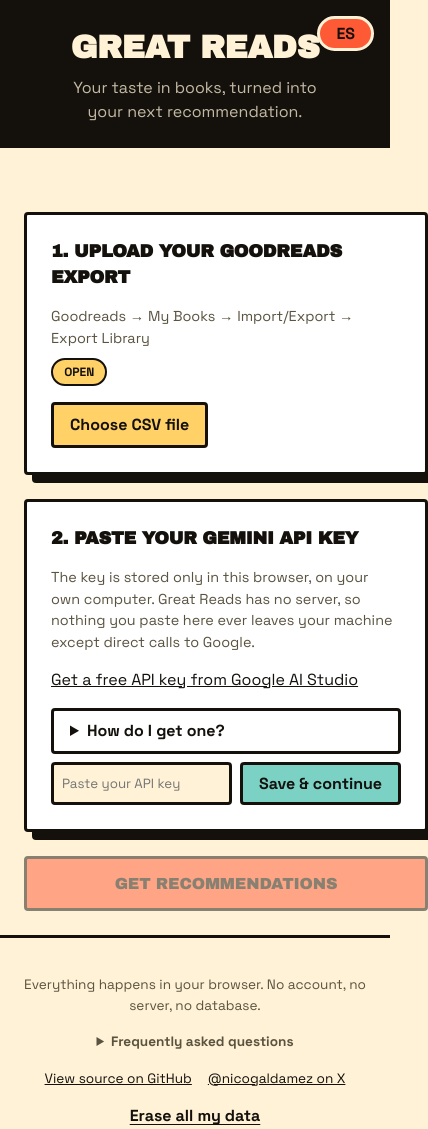
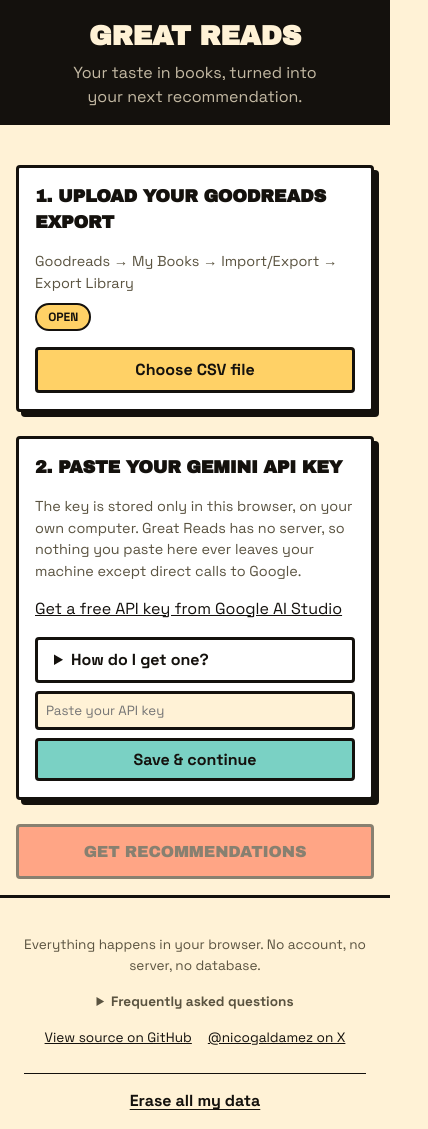
Before and after one commit to nicogaldamez/greatreads, a website with bundled scripts: page index.html in a window 390 px wide. Shown: the whole page, 428 px wide, since content can reach past the window. Built offline with nearby package versions, Linux system fonts and the light colour scheme.

Commit message:
Detach the danger zone from footer links, drop the manual language toggle
"Borrar todos mis datos" read as randomly stuck next to the GitHub/X
links since it's a destructive action, not another social link — it now
sits below a divider, on its own.

Also removes the ES/EN toggle button: locale is fully automatic (saved
choice, then browser language), and there was no way to override it
manually left to preserve now that the button and its i18n keys are gone.

```diff
--- a/index.html
+++ b/index.html
@@ -16,9 +16,6 @@
   <header class="site-header">
     <h1 data-i18n="app.title">Great Reads</h1>
     <p class="tagline" data-i18n="app.tagline"></p>
-    <button id="lang-toggle" class="lang-toggle" type="button" aria-label="Toggle language">
-      <span id="lang-toggle-label">ES</span>
-    </button>
   </header>
 
   <main>
@@ -137,6 +134,8 @@
       <a href="https://github.com/nicogaldamez/greatreads" target="_blank" rel="noopener"
          data-i18n="footer.sourceLink"></a>
       <a href="https://x.com/nicogaldamez" target="_blank" rel="noopener" data-i18n="footer.xLink"></a>
+    </div>
+    <div class="footer-danger-zone">
       <button id="clear-data-btn" type="button" class="link-btn danger-btn"
               data-i18n="privacy.clearAll"></button>
     </div>
--- a/src/i18n/en.js
+++ b/src/i18n/en.js
@@ -1,8 +1,6 @@
 export default {
   'app.title': 'Great Reads',
   'app.tagline': 'Your taste in books, turned into your next recommendation.',
-  'app.langToggle.es': 'ES',
-  'app.langToggle.en': 'EN',
 
   'upload.title': '1. Upload your Goodreads export',
   'upload.instructions': 'Goodreads → My Books → Import/Export → Export Library',
--- a/src/i18n/es.js
+++ b/src/i18n/es.js
@@ -1,8 +1,6 @@
 export default {
   'app.title': 'Great Reads',
   'app.tagline': 'Tu gusto lector, convertido en la próxima recomendación.',
-  'app.langToggle.es': 'ES',
-  'app.langToggle.en': 'EN',
 
   'upload.title': '1. Subí tu biblioteca de Goodreads',
   'upload.instructions': 'Goodreads → My Books → Import/Export → Export Library',
--- a/src/main.js
+++ b/src/main.js
@@ -3,7 +3,7 @@
 import { getRecommendations, validateApiKey } from './lib/gemini.js';
 import { validateRecommendations, normalize } from './lib/catalog.js';
 import * as storage from './lib/storage.js';
-import { t, getLocale, setLocale, applyTranslations } from './i18n/index.js';
+import { t, getLocale, applyTranslations } from './i18n/index.js';
 import { renderResults } from './ui/render.js';
 
 const state = {
@@ -21,8 +21,6 @@
 };
 
 const el = {
-  langToggle: document.getElementById('lang-toggle'),
-  langToggleLabel: document.getElementById('lang-toggle-label'),
   csvInput: document.getElementById('csv-input'),
   uploadStatus: document.getElementById('upload-status'),
   uploadError: document.getElementById('upload-error'),
@@ -71,10 +69,6 @@
 /** @param {string} key @param {Record<string, string|number>} [vars] */
 function setLoadingPhase(key, vars) {
   el.loadingText.textContent = t(key, vars);
-}
-
-function updateLangToggleLabel() {
-  el.langToggleLabel.textContent = getLocale() === 'es' ? t('app.langToggle.en') : t('app.langToggle.es');
 }
 
 // A cached batch is restored on load, but the CSV behind it is not kept,
@@ -368,18 +362,6 @@
 }
 
 function wireEvents() {
-  el.langToggle.addEventListener('click', () => {
-    const next = getLocale() === 'es' ? 'en' : 'es';
-    setLocale(next);
-    applyTranslations(document);
-    updateLangToggleLabel();
-    renderCurrentResults();
-    updateLibraryNote();
-    // applyTranslations resets every [data-i18n] node to its idle string,
-    // including the regenerate button, so restate the busy labels.
-    if (state.generating) setGenerating(true);
-  });
-
   el.csvInput.addEventListener('change', () => {
     const file = el.csvInput.files?.[0];
     if (file) handleCsvSelected(file);
@@ -401,7 +383,6 @@
 
 function init() {
   applyTranslations(document);
-  updateLangToggleLabel();
   updateKeyUI();
   loadLibrarySnapshot();
   maybeEnableGenerate();
--- a/styles.css
+++ b/styles.css
@@ -68,6 +68,7 @@
 body {
   margin: 0;
   font-family: var(--font-sans);
+  overflow-wrap: break-word;
   background: var(--color-paper);
   color: var(--color-text);
   line-height: 1.5;
@@ -94,7 +95,7 @@
 .site-header h1 {
   margin: 0;
   font-family: var(--font-display);
-  font-size: 2rem;
+  font-size: clamp(1.5rem, 7vw, 2rem);
   letter-spacing: -0.01em;
   text-transform: uppercase;
   text-align: center;
@@ -108,25 +109,17 @@
   text-wrap: balance;
 }
 
-.lang-toggle {
-  position: absolute;
-  top: var(--space-3);
-  right: var(--space-3);
-  padding: var(--space-1) var(--space-3);
-  background: var(--color-accent);
-  border: var(--border-w) solid var(--color-paper);
-  border-radius: 999px;
-  color: var(--color-accent-contrast);
-  cursor: pointer;
-  font-weight: 700;
-  font-family: var(--font-sans);
-}
-
 .setup-screen {
   display: grid;
   gap: var(--space-4);
   max-width: 34rem;
   margin: var(--space-5) auto 0;
+}
+
+/* Un item de grid no baja de su min-content salvo que se lo permita, y ahi
+   un titulo o un boton largo empuja toda la pagina fuera del viewport. */
+.setup-screen > * {
+  min-width: 0;
 }
 
 .step-card {
@@ -220,12 +213,13 @@
 
 .key-row {
   display: flex;
+  flex-wrap: wrap;
   gap: var(--space-2);
   margin-top: var(--space-2);
 }
 
 .key-row input {
-  flex: 1;
+  flex: 1 1 12rem;
   min-width: 0;
   padding: var(--space-2);
   border: var(--border-w) solid var(--color-border);
@@ -272,6 +266,13 @@
   justify-content: center;
   gap: var(--space-3);
   flex-wrap: wrap;
+}
+
+.footer-danger-zone {
+  margin-top: var(--space-4);
+  padding-top: var(--space-3);
+  border-top: 1px solid var(--color-border);
+  text-align: center;
 }
 
 .danger-btn {
@@ -588,3 +589,48 @@
 a:hover {
   color: var(--color-accent);
 }
+
+@media (max-width: 40rem) {
+  :root {
+    --shadow-offset: 5px;
+  }
+
+  main {
+    padding: var(--space-3);
+  }
+
+  .site-header {
+    padding: var(--space-3);
+  }
+
+  .step-card {
+    padding: var(--space-3);
+  }
+
+  .setup-screen {
+    margin-top: var(--space-4);
+  }
+
+  .key-row button,
+  .file-picker {
+    width: 100%;
+    text-align: center;
+  }
+
+  .results-screen {
+    margin-top: var(--space-4);
+  }
+
+  .results-header h2 {
+    flex: 1 0 100%;
+  }
+
+  .results-grid {
+    grid-template-columns: repeat(auto-fill, minmax(150px, 1fr));
+    gap: var(--space-3);
+  }
+
+  .card-actions {
+    flex-direction: column;
+  }
+}
```
